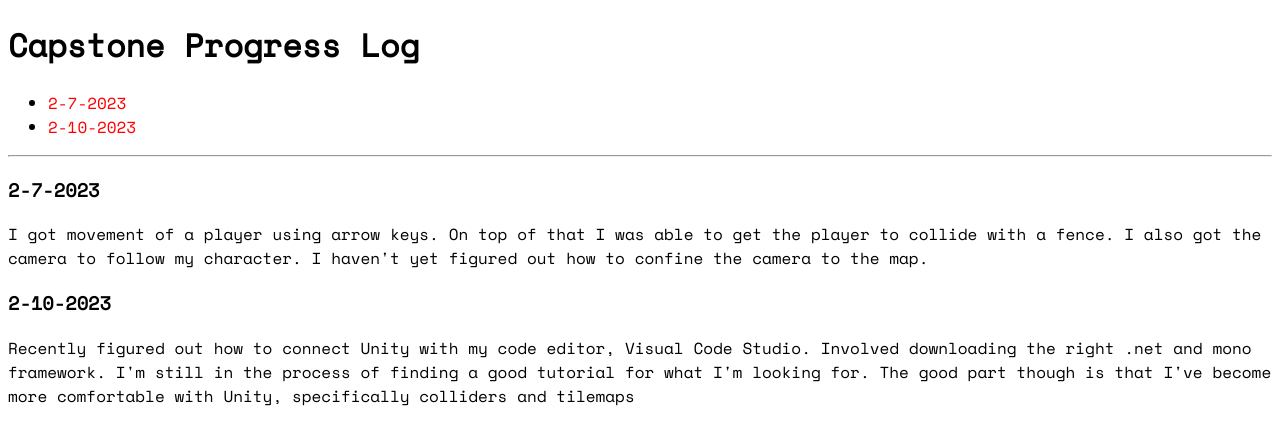
After one commit to ljmamaral/washington, a PHP site: page /capstone.html in a window 1280 px wide. The commit adds this page. Shown: the top 445 px of the page. Run offline with PHP 8.4, Linux system fonts and the light colour scheme.

Commit message:
Remodeling a lot of the main page and adding capstone progress page

```diff
--- /dev/null
+++ b/capstone.html
@@ -0,0 +1,34 @@
+<!DOCTYPE html>
+<html>
+  <head>
+    <title>Washington</title>
+    <link href="style.css" type="text/css" rel="stylesheet">
+    <link rel="preconnect" href="https://fonts.googleapis.com">
+    <link rel="preconnect" href="https://fonts.gstatic.com" crossorigin>
+    <link href="https://fonts.googleapis.com/css2?family=Space+Mono&display=swap" rel="stylesheet">
+  </head>
+  <body>
+    <header>
+      <h1>Capstone Progress Log</h1>
+      <nav>
+        <ul>
+            <li><a id="1">2-7-2023</a></li>
+            <li><a id="2">2-10-2023</a></li>
+        </ul>
+      </nav>
+    </header>
+    <hr>
+    <main>
+      <section>
+        <article>
+          <h3 id="1">2-7-2023</h3>
+          <p>I got movement of a player using arrow keys. On top of that I was able to get the player to collide with a fence. I also got the camera to follow my character. I haven't yet figured out how to confine the camera to the map.</p>
+        </article>
+        <article>
+            <h3 id="2">2-10-2023</h3>
+            <p>Recently figured out how to connect Unity with my code editor, Visual Code Studio. Involved downloading the right .net and mono framework. I'm still in the process of finding a good tutorial for what I'm looking for. The good part though is that I've become more comfortable with Unity, specifically colliders and tilemaps</p>
+          </article>
+      </section>
+    </main>
+  </body>
+</html>
--- a/style.css
+++ b/style.css
@@ -1,25 +1,18 @@
+/* The default styling for all unspecified selectors */
 * {
-    text-align: center;
     font-family: 'Space Mono', monospace;
     color: black;
 }
 
-h1, h2, h3 {
-    color:black;
-}
 
-p {
-    color: black;
-}
-
-/* The nav bar on the left */
-nav *{
-    text-align: left;
-}
-
+/* ------ Media ------ */
 a {
     color: red;
 }
 a:hover {
     color:blue;
 }
+
+figure {
+    text-align: center;
+}
```
Also changed, not shown: index.html (+10 -6 lines), laughing_washington.jpeg (deleted).
